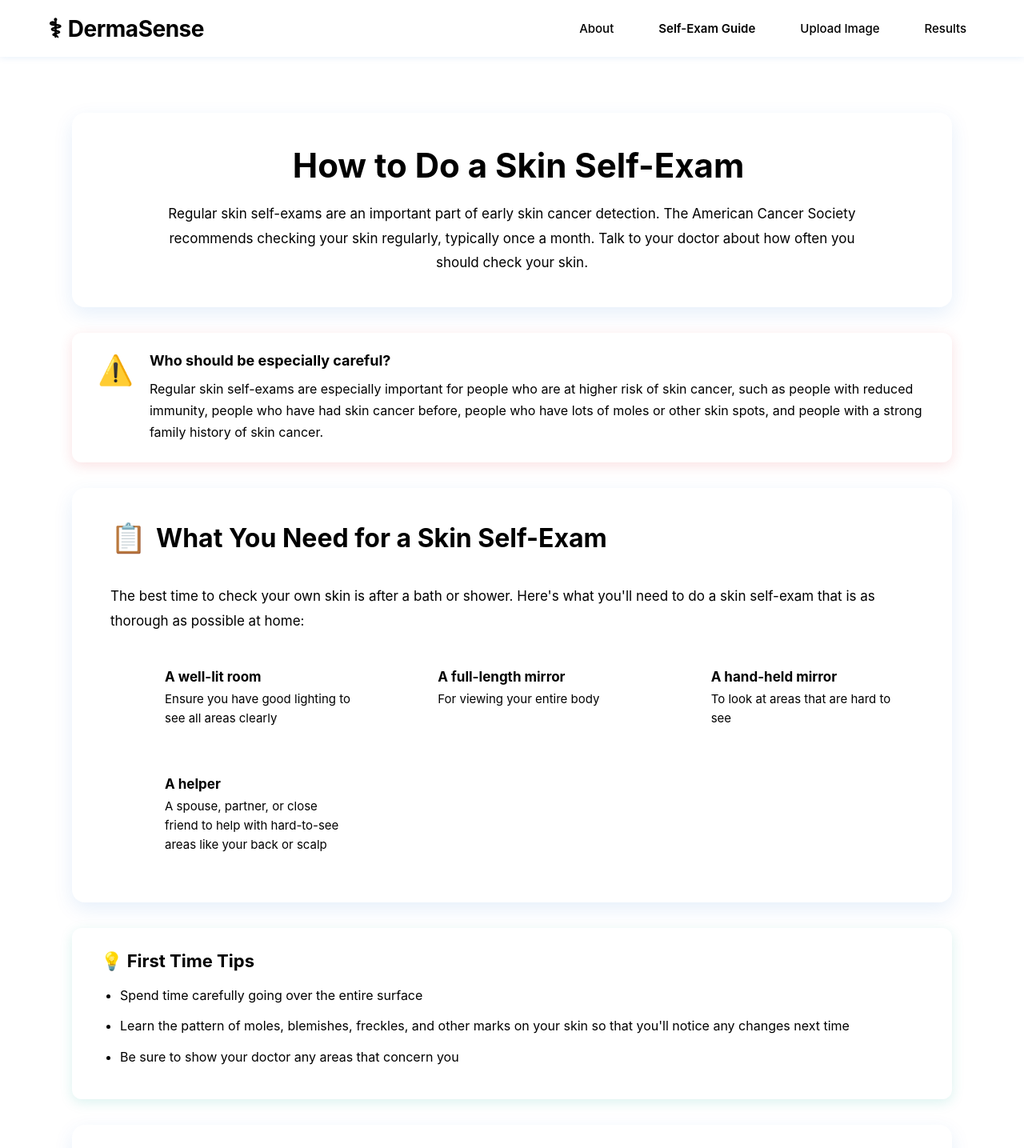
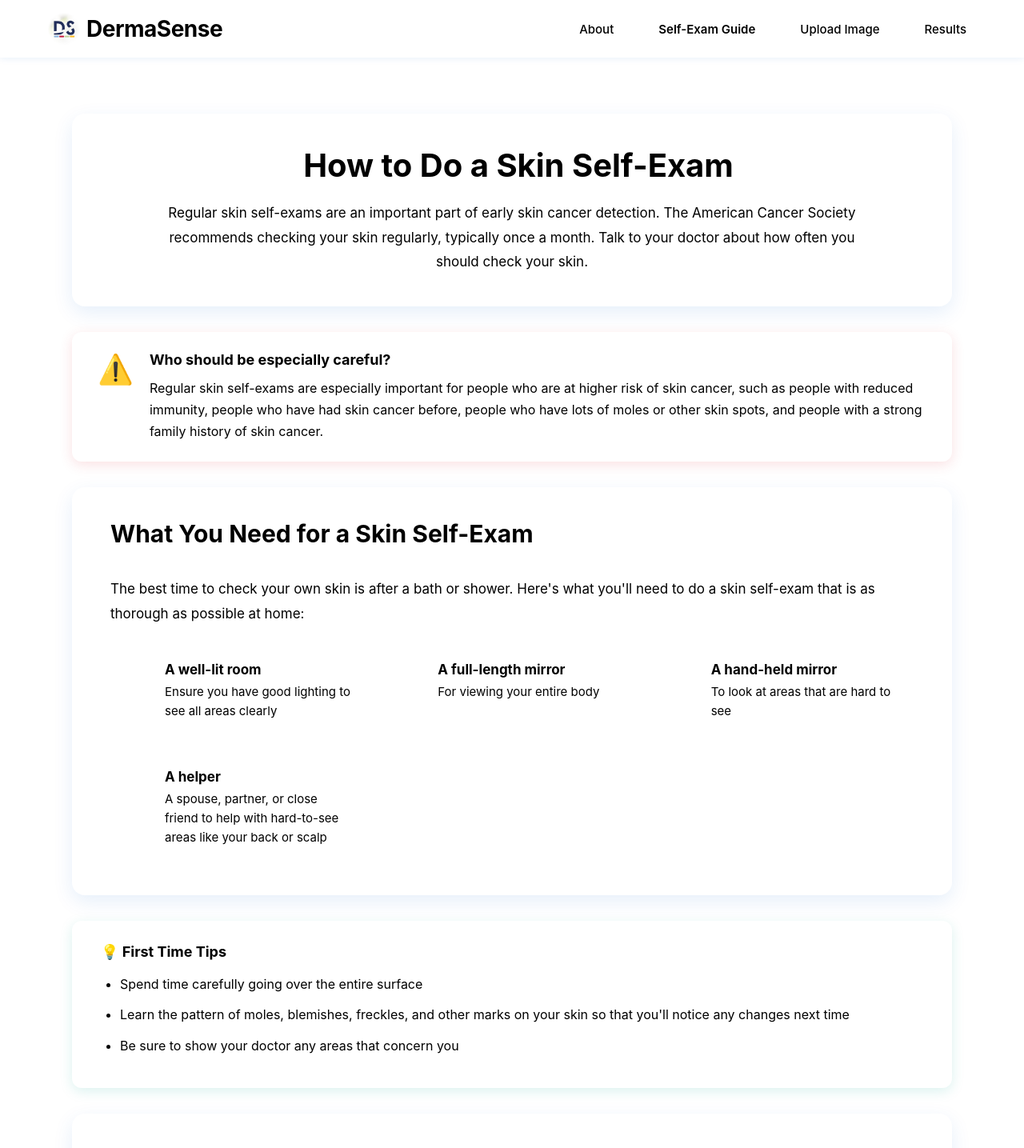
Before and after one commit to danielleirishmaymartinez/Dermasense, a Vue app in the folder frontend/: page /skin-self-exam in a window 1280 px wide. Shown: the top 1435 px of the page at 80% size. Built offline with nearby package versions, Linux system fonts and the light colour scheme; a web font is replaced by a local one.

Commit message:
adjust UI and added logo

```diff
--- a/frontend/index.html
+++ b/frontend/index.html
@@ -2,15 +2,16 @@
 <html lang="">
   <head>
     <meta charset="UTF-8" />
-    <link rel="icon" href="/favicon.ico" />
+    <!-- Logo as favicon -->
+    <link rel="icon" href="/logo.png" />
     <meta name="viewport" content="width=device-width, initial-scale=1.0" />
     <link
       href="https://fonts.googleapis.com/css2?family=Playfair+Display:ital,wght@1,700&display=swap"
       rel="stylesheet"
     />
-
     <title>DermaSense</title>
   </head>
+
   <body>
     <div id="app"></div>
     <script type="module" src="/src/main.js"></script>
--- a/frontend/src/components/Navbar.vue
+++ b/frontend/src/components/Navbar.vue
@@ -2,21 +2,15 @@
   <header class="nav-wrapper">
     <div class="nav-inner">
       <div class="brand" @click="$router.push('/')">
+        <!-- Add the logo image here -->
+        <img src="/logo.png" alt="DermaSense Logo" class="logo" />
         DermaSense
       </div>
       <nav>
-        <router-link to="/about" class="link" active-class="active">
-          About
-        </router-link>
-        <router-link to="/skin-self-exam" class="link" active-class="active">
-          Self-Exam Guide
-        </router-link>
-        <router-link to="/upload" class="link" active-class="active">
-          Upload Image
-        </router-link>
-        <router-link to="/results" class="link" active-class="active">
-          Results
-        </router-link>
+        <router-link to="/about" class="link" active-class="active">About</router-link>
+        <router-link to="/skin-self-exam" class="link" active-class="active">Self-Exam Guide</router-link>
+        <router-link to="/upload" class="link" active-class="active">Upload Image</router-link>
+        <router-link to="/results" class="link" active-class="active">Results</router-link>
       </nav>
     </div>
   </header>
@@ -49,16 +43,16 @@
   gap: 8px;
 }
 
-.brand::before {
-  content: "⚕";
-  font-size: 32px;
-  color: var(--medical-teal);
-}
-
 .brand:hover {
   cursor: pointer;
   color: var(--medical-blue-dark);
   transition: color 0.2s ease;
+}
+
+/* Add styles for the logo */
+.logo {
+  width: 40px; /* Adjust size as necessary */
+  height: auto;
 }
 
 nav {
@@ -72,8 +66,7 @@ nav {
   color: var(--medical-gray-700);
   font-size: 15px;
   font-weight: 500;
-  font-family: 'Inter', 'Roboto', system-ui, -apple-system, BlinkMacSystemFont, "Segoe UI",
-    sans-serif;
+  font-family: 'Inter', 'Roboto', system-ui, -apple-system, BlinkMacSystemFont, "Segoe UI", sans-serif;
   padding: 8px 12px;
   border-radius: 6px;
   transition: all 0.2s ease;
--- a/frontend/src/views/AboutPage.vue
+++ b/frontend/src/views/AboutPage.vue
@@ -179,7 +179,7 @@
 }
 
 .about-hero h1 {
-  font-size: 48px;
+  font-size: 38px; /* Adjusted the size */
   font-weight: 700;
   color: var(--medical-gray-900);
   margin-bottom: 16px;
@@ -218,7 +218,7 @@
 }
 
 .intro-card h2 {
-  font-size: 32px;
+  font-size: 28px; /* Adjusted the size */
   font-weight: 700;
   color: var(--medical-gray-900);
   margin-bottom: 20px;
--- a/frontend/src/views/AnalyzingPage.vue
+++ b/frontend/src/views/AnalyzingPage.vue
@@ -37,11 +37,6 @@ h2 {
   align-items: center;
   justify-content: center;
   gap: 12px;
-}
-
-h2::before {
-  content: "🔬";
-  font-size: 32px;
 }
 
 p {
--- a/frontend/src/views/LandingPage.vue
+++ b/frontend/src/views/LandingPage.vue
@@ -94,7 +94,7 @@
 }
 
 .hero-right h1 {
-  font-size: 42px;
+  font-size: 38px;
   color: var(--medical-gray-900);
   margin-bottom: 20px;
   font-family: 'Inter', 'Roboto', sans-serif;
@@ -103,16 +103,12 @@
   letter-spacing: -0.5px;
 }
 
-.hero-right h1::before {
-  content: "🔬 ";
-  color: var(--medical-blue);
-}
 
 .hero-right p {
   color: var(--medical-gray-700);
   font-size: 17px;
   margin-bottom: 32px;
-  max-width: 520px;
+  max-width: 600px;
   line-height: 1.7;
 }
 
--- a/frontend/src/views/ResultPage.vue
+++ b/frontend/src/views/ResultPage.vue
@@ -27,10 +27,6 @@
         <!-- TEXT DETAILS -->
         <div class="details">
           <h2 class="label">{{ result.label }}</h2>
-
-          <p class="confidence">
-            <strong>Confidence:</strong> {{ confidenceDisplay }}
-          </p>
 
           <p class="description">
             {{ result.description }}
@@ -76,15 +72,6 @@ const imageUrl = ref("");
 const treatments = ref([]);
 const errorMessage = ref("");
 
-// confidence_display from backend OR numeric confidence (0–1)
-const confidenceDisplay = computed(() => {
-  if (!result.value) return "";
-  if (result.value.confidence_display) return result.value.confidence_display;
-  if (typeof result.value.confidence === "number") {
-    return `${(result.value.confidence * 100).toFixed(1)}%`;
-  }
-  return "";
-});
 
 const treatmentOptions = {
   "No Skin Cancer (Benign)": [
@@ -186,10 +173,6 @@ onMounted(() => {
   padding-bottom: 16px;
 }
 
-.result-card h1::before {
-  content: "📊";
-  font-size: 40px;
-}
 
 /* Layout: image + text */
 .result {
@@ -287,10 +270,6 @@ onMounted(() => {
   gap: 10px;
 }
 
-.treatments h3::before {
-  content: "💊";
-  font-size: 28px;
-}
 
 .treatment-note {
   font-size: 15px;
--- a/frontend/src/views/SkinSelfExamPage.vue
+++ b/frontend/src/views/SkinSelfExamPage.vue
@@ -27,7 +27,6 @@
 
       <div class="section-card">
         <h2>
-          <span class="icon">📋</span>
           What You Need for a Skin Self-Exam
         </h2>
         <p class="section-intro">
@@ -79,7 +78,6 @@
       <!-- Step-by-Step Instructions -->
       <div class="section-card">
         <h2>
-          <span class="icon">👤</span>
           Skin Self-Exam Steps
         </h2>
         <p class="section-intro">
@@ -159,7 +157,6 @@
       <!-- What to Look For Section -->
       <div class="section-card warning-card">
         <h2>
-          <span class="icon">🔍</span>
           What Should I Look For?
         </h2>
         <p class="section-intro">
@@ -247,7 +244,7 @@
 }
 
 .header-section h1 {
-  font-size: 42px;
+  font-size: 40px;
   color: var(--medical-gray-900);
   margin-bottom: 20px;
   font-weight: 700;
@@ -318,7 +315,7 @@
 }
 
 .section-card h2 {
-  font-size: 32px;
+  font-size: 30px;
   color: var(--medical-gray-900);
   margin-bottom: 20px;
   font-weight: 700;
@@ -415,7 +412,7 @@
 }
 
 .tip-box h3 {
-  font-size: 22px;
+  font-size: 18px;
   color: var(--medical-teal-dark);
   margin-bottom: 16px;
   font-weight: 700;
--- a/frontend/src/views/UploadPage.vue
+++ b/frontend/src/views/UploadPage.vue
@@ -1,7 +1,6 @@
 <template>
   <section class="upload-card">
     <h2>
-      <img src="@/assets/upload.png" alt="Upload" class="title-icon" />
       Upload Skin Lesion Image
     </h2>
 
@@ -137,7 +136,7 @@ const submit = async () => {
 }
 
 h2 {
-  font-size: 32px;
+  font-size: 28px;
   color: var(--medical-gray-900);
   margin-bottom: 32px;
   font-weight: 700;
```
Also changed, not shown: frontend/public/logo.png (added), frontend/src/assets/logo.svg (deleted).
